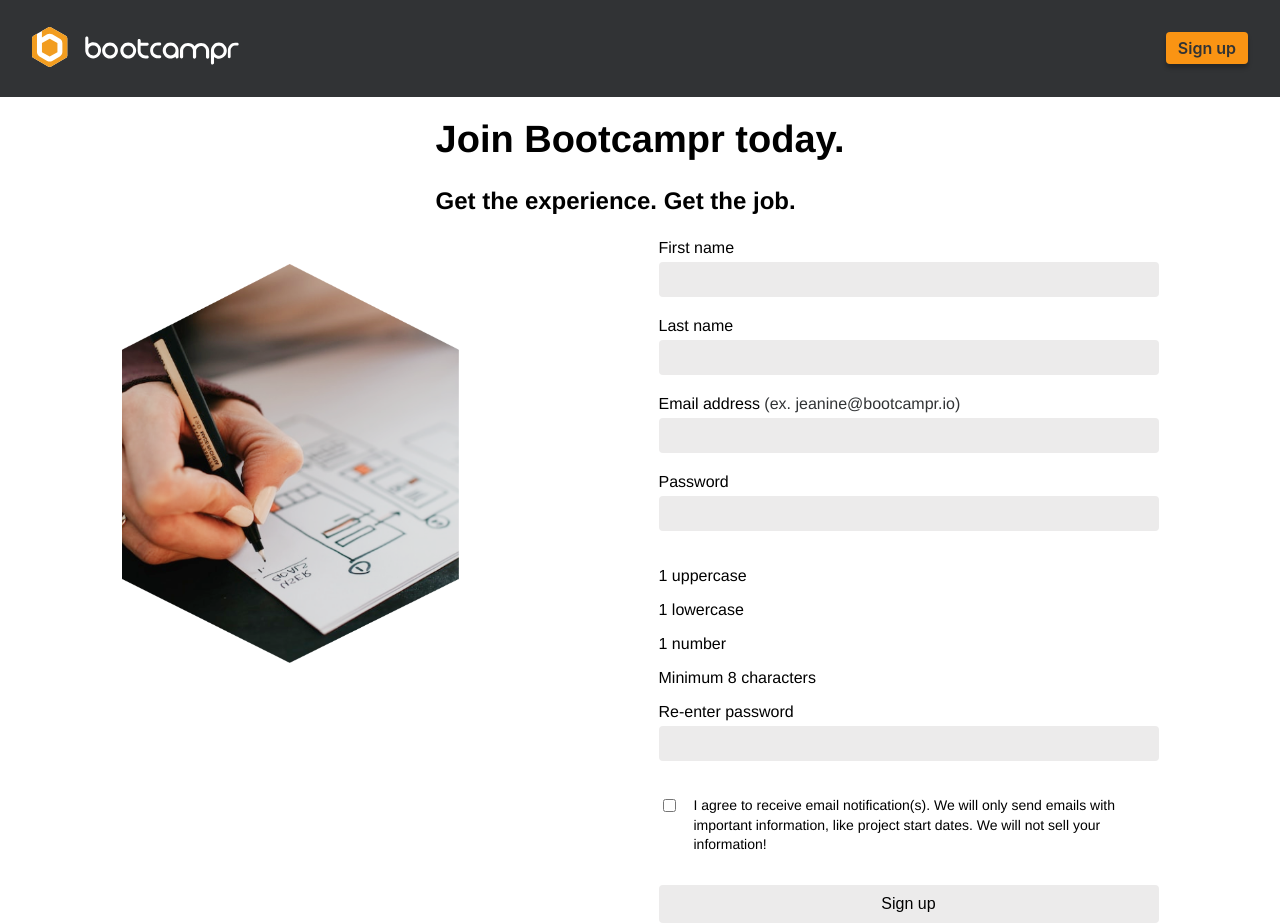
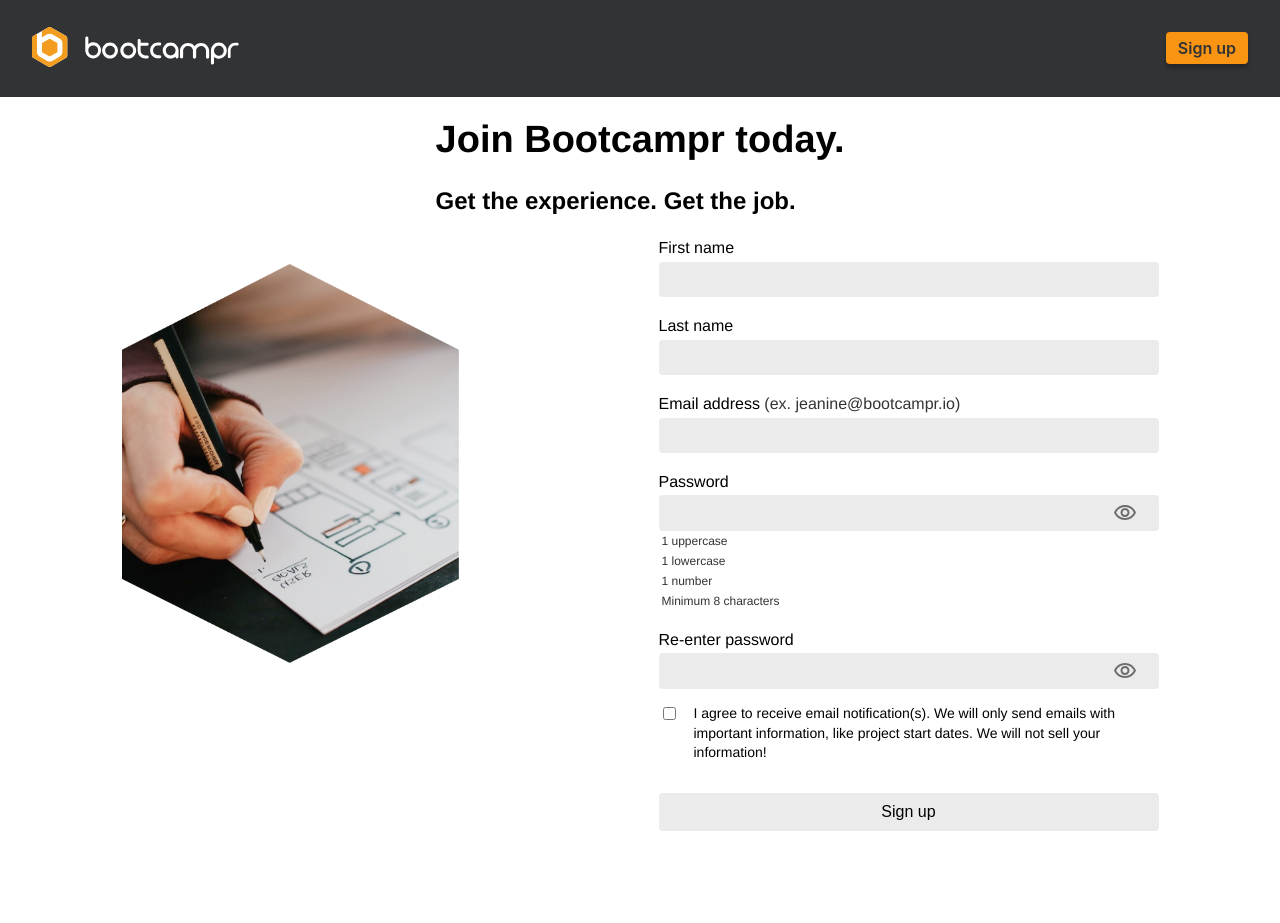
Before and after one commit to yeezick/bootcampr-assessment, a React (Create React App) app in the folder frontend/: page /sign-up in a window 1280 px wide. After the commit the page ends 831 px from the top, so only its background shows below. Built offline with nearby package versions, Linux system fonts and the light colour scheme.

Commit message:
wip: added hide/unhide password

```diff
--- a/frontend/src/screens/Signup/Signup.tsx
+++ b/frontend/src/screens/Signup/Signup.tsx
@@ -1,10 +1,27 @@
-import React from 'react'
+import React, { useState } from 'react';
+import { FilledInput, FormControl, IconButton, InputAdornment } from '@mui/material';
+import VisibilityOutlinedIcon from '@mui/icons-material/VisibilityOutlined';
+import VisibilityOffOutlinedIcon from '@mui/icons-material/VisibilityOffOutlined';
+
 import signup_img from '../../assets/signup_img.png';
 import './Signup.scss';
 
 type Props = {}
 
 export const Signup = (props: Props) => {
+    const [showPassword, setShowPassword] = useState<boolean>(false);
+    const [showConfirmPassword, setShowConfirmPassword] = useState<boolean>(false);
+
+    const handleClickShowPassword = () => setShowPassword(show => !show);
+    const handleClickshowConfirmPassword = () => setShowConfirmPassword(show => !show);
+
+    const handleMouseDownPassword = (e: React.MouseEvent<HTMLButtonElement>) => {
+        e.preventDefault();
+    }
+    const handleMouseDownConfirmPassword = (e: React.MouseEvent<HTMLButtonElement>) => {
+        e.preventDefault();
+    }
+
     return (
         <div className='signup-container'>
             <div className="header">
@@ -27,19 +44,92 @@ export const Signup = (props: Props) => {
                             <input type="email" name='email' />
                         </label>
                         <div className="passwordBox">
-                            <label>Password
-                                <input type="password" name='password' />
-                                <div>
-                                    <p>1 uppercase</p>
-                                    <p>1 lowercase</p>
-                                    <p>1 number</p>
-                                    <p>Minimum 8 characters</p>
-                                </div>
-                            </label>
+                            <FormControl
+                                fullWidth
+                                variant='filled'
+                            >
+                                <label>Password</label>
+                                {/* <InputLabel htmlFor='password'>Password</InputLabel> */}
+                                <FilledInput
+                                    id='password'
+                                    type={showPassword ? 'text' : 'password'}
+                                    endAdornment={
+                                        <InputAdornment position='end'>
+                                            <IconButton
+                                                aria-label='toggle password visibility'
+                                                onClick={handleClickShowPassword}
+                                                onMouseDown={handleMouseDownPassword}
+                                                sx={{
+                                                    bgcolor: "rgba(236, 235, 235, 1)",
+                                                    borderRadius: "4px",
+                                                    height: "36px",
+                                                }}
+                                            >
+                                                {showPassword ? <VisibilityOffOutlinedIcon /> : <VisibilityOutlinedIcon />}
+                                            </IconButton>
+                                        </InputAdornment>
+                                    }
+                                    size='small'
+                                    disableUnderline={true}
+                                    sx={{
+                                        bgcolor: "rgba(236, 235, 235, 1)",
+                                        borderRadius: "4px",
+                                        height: "36px",
+                                        mt: 0.5,
+                                        mb: 0,
+                                        '& .MuiFilledInput-input': {
+                                            p: "10px",
+                                            fontSize: "12px"
+                                        }
+                                    }}
+                                />
+                            </FormControl>
+                            <div className='passwordValidation'>
+                                <p>1 uppercase</p>
+                                <p>1 lowercase</p>
+                                <p>1 number</p>
+                                <p>Minimum 8 characters</p>
+                            </div>
                         </div>
-                        <label>Re-enter password
-                            <input type="password" name='confirmPassword' />
-                        </label>
+                        <FormControl
+                            fullWidth
+                            variant='filled'
+                        >
+                            <label>Re-enter password</label>
+                            <FilledInput
+                                id='confirmPassword'
+                                type={showConfirmPassword ? 'text' : 'password'}
+                                endAdornment={
+                                    <InputAdornment position='end'>
+                                        <IconButton
+                                            aria-label='toggle password visibility'
+                                            onClick={handleClickshowConfirmPassword}
+                                            onMouseDown={handleMouseDownConfirmPassword}
+                                            sx={{
+                                                bgcolor: "rgba(236, 235, 235, 1)",
+                                                borderRadius: "4px",
+                                                height: "36px",
+                                            }}
+                                        >
+                                            {showConfirmPassword ? <VisibilityOffOutlinedIcon /> : <VisibilityOutlinedIcon />}
+                                        </IconButton>
+                                    </InputAdornment>
+                                }
+                                size='small'
+                                disableUnderline={true}
+                                sx={{
+                                    bgcolor: "rgba(236, 235, 235, 1)",
+                                    borderRadius: "4px",
+                                    height: "36px",
+                                    mt: 0.5,
+                                    mb: 0,
+                                    '& .MuiFilledInput-input': {
+                                        p: "10px",
+                                        fontSize: "12px"
+                                    }
+                                }}
+                            />
+                        </FormControl>
                         <div className='signup-checkbox'>
                             <input type="checkbox" id='notifications' />
                             <label htmlFor="notifications">
```
